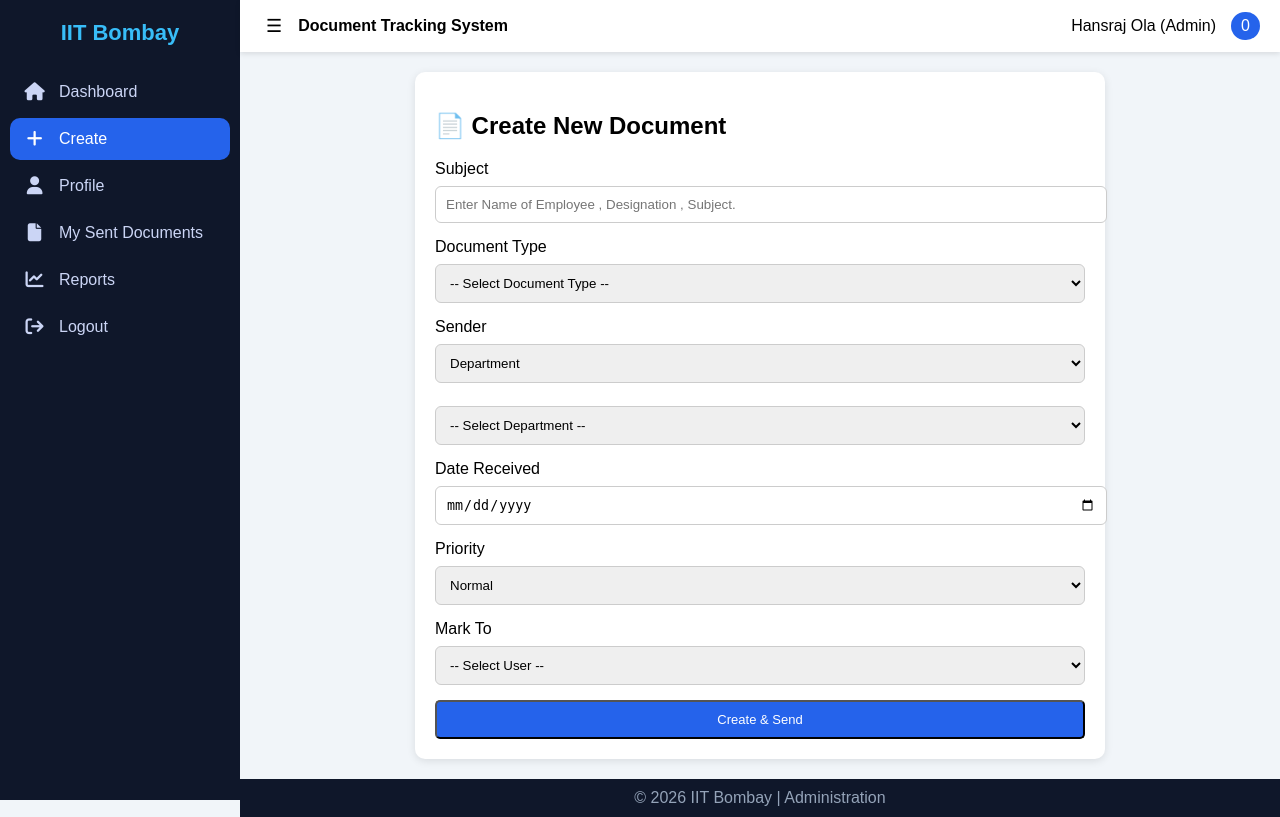
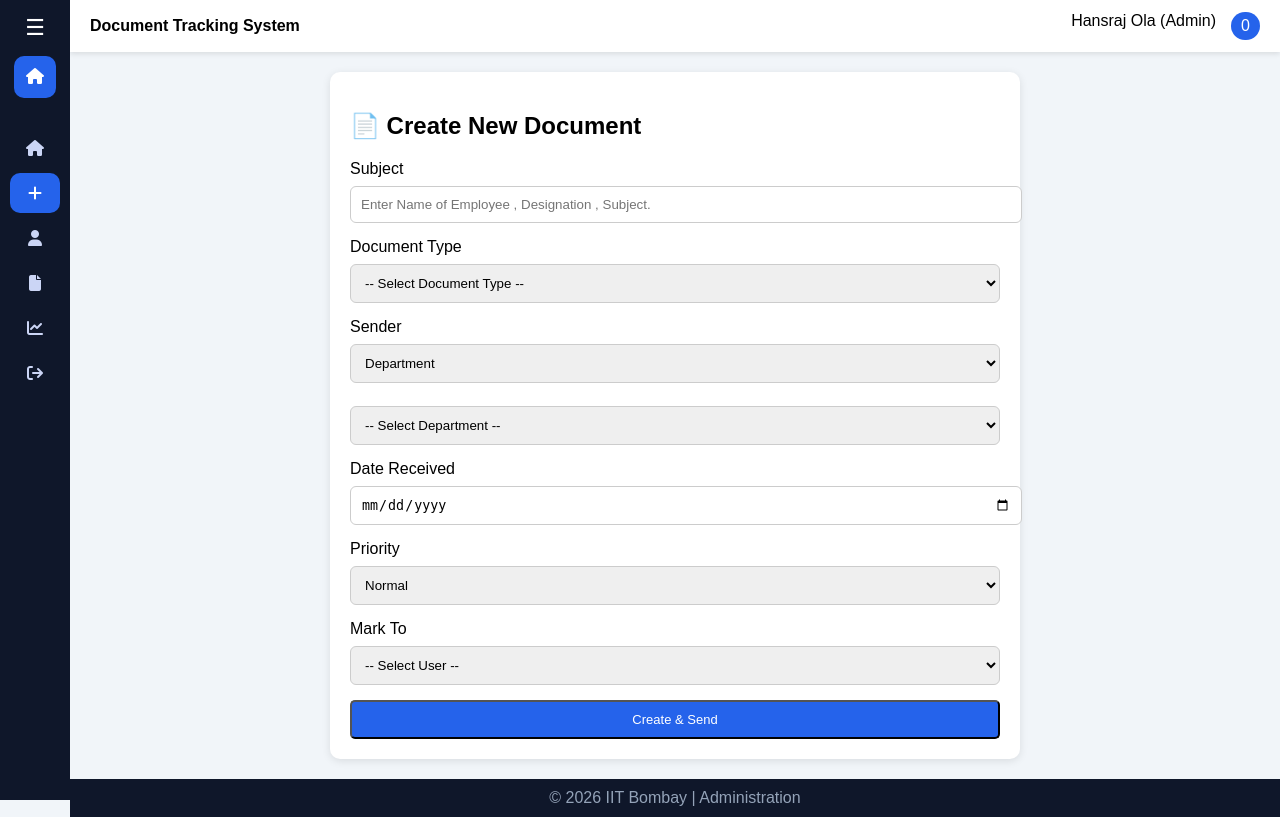
Before and after one commit to olahansraj2021/dts-system, a Django app: page /create/ in a window 1280 px wide. Run offline with Django 5.2, Linux system fonts and the light colour scheme; a user stored in the database is signed in; data comes from the database, SQL or seed files in the repository; data that the repository does not hold is empty.

Commit message:
change in sidebar

```diff
--- a/core/templates/base.html
+++ b/core/templates/base.html
@@ -3,197 +3,210 @@
 <head>
 <title>IIT Bombay Administration Document Tracking System</title>
 
-    <!-- ICONS -->
 <link rel="stylesheet" href="https://cdnjs.cloudflare.com/ajax/libs/font-awesome/6.5.0/css/all.min.css">
 
 <style>
-        body {
-            margin: 0;
-            font-family: Arial;
-            background: #f1f5f9;
-            display: flex;
+body{
+margin:0;
+font-family:Arial;
+background:#f1f5f9;
+display:flex;
 }
 
 /* SIDEBAR */
-        .sidebar {
-            width: 240px;
-            height: 100vh;
-            background: #0f172a;
-            color: white;
-            position: fixed;
-            transition: all 0.3s ease;
-            display: flex;
-            flex-direction: column;
+.sidebar{
+width:240px;
+height:100vh;
+background:#0f172a;
+color:white;
+position:fixed;
+transition:0.3s;
+display:flex;
+flex-direction:column;
 }
 
-        .sidebar.collapsed {
-            width: 70px;
+.sidebar.collapsed{
+width:70px;
 }
 
-        .logo {
-            padding: 20px;
-            font-size: 22px;
-            font-weight: bold;
-            text-align: center;
-            color: #38bdf8;
+/* HEADER (☰ + HOME) */
+.sidebar-header{
+display:flex;
+flex-direction:column;
+align-items:center;
+gap:15px;
+padding:15px 0;
 }
 
-        .sidebar.collapsed .logo-text {
-            display: none;
+.menu-toggle{
+font-size:22px;
+cursor:pointer;
 }
 
-        .menu {
-            list-style: none;
-            padding: 0;
-            margin: 0;
+.home-icon{
+background:#2563eb;
+padding:12px;
+border-radius:10px;
+color:white;
 }
 
-        .menu li {
-            margin: 5px 10px;
+/* LOGO */
+.logo{
+text-align:center;
+color:#38bdf8;
+font-weight:bold;
+margin-bottom:10px;
 }
 
-        .menu a {
-            display: flex;
-            align-items: center;
-            gap: 12px;
-            padding: 12px;
-            border-radius: 10px;
-            text-decoration: none;
-            color: #cbd5f5;
-            transition: 0.3s;
-            position: relative;
+.sidebar.collapsed .logo-text{
+display:none;
 }
 
-        .menu i {
-            font-size: 18px;
-            width: 25px;
-            text-align: center;
+/* MENU */
+.menu{
+list-style:none;
+padding:0;
+margin:0;
 }
 
-        .menu-text {
-            white-space: nowrap;
+.menu li{
+margin:5px 10px;
 }
 
-        .sidebar.collapsed .menu-text {
-            display: none;
+.menu a{
+display:flex;
+align-items:center;
+gap:12px;
+padding:12px;
+border-radius:10px;
+text-decoration:none;
+color:#cbd5f5;
+transition:0.2s;
+position:relative;
 }
 
-        .sidebar.collapsed a {
-            justify-content: center;
+.menu i{
+width:25px;
+text-align:center;
 }
 
-        .menu a:hover {
-            background: #1e293b;
-            color: #38bdf8;
-            transform: translateX(5px);
+.sidebar.collapsed .menu-text{
+display:none;
 }
 
-        .menu li.active a {
-            background: #2563eb;
-            color: white;
+.sidebar.collapsed a{
+justify-content:center;
+}
+
+/* HOVER FIX */
+.menu a:hover{
+background:#1e293b;
+color:#38bdf8;
+}
+
+/* ACTIVE */
+.menu li.active a{
+background:#2563eb;
+color:white;
 }
 
 /* TOOLTIP */
-        .sidebar.collapsed a::after {
-            content: attr(data-title);
-            position: absolute;
-            left: 80px;
-            background: black;
-            color: white;
-            padding: 5px 8px;
-            border-radius: 5px;
-            opacity: 0;
-            pointer-events: none;
-            transition: 0.2s;
+.sidebar.collapsed a::after{
+content:attr(data-title);
+position:absolute;
+left:75px;
+background:#000;
+color:#fff;
+padding:4px 8px;
+border-radius:5px;
+opacity:0;
+transition:0.2s;
+font-size:12px;
 }
 
-        .sidebar.collapsed a:hover::after {
-            opacity: 1;
+.sidebar.collapsed a:hover::after{
+opacity:1;
 }
 
 /* MAIN */
-        .main {
-            margin-left: 240px;
-            width: 100%;
-            display: flex;
-            flex-direction: column;
-            min-height: 100vh;
-            transition: margin-left 0.3s ease;
+.main{
+margin-left:240px;
+width:100%;
+transition:0.3s;
+display:flex;
+flex-direction:column;
+min-height:100vh;
 }
 
-        .main.collapsed {
-            margin-left: 70px;
+.main.collapsed{
+margin-left:70px;
 }
 
 /* TOPBAR */
-        .topbar {
-            position: sticky;
-            top: 0;
-            z-index: 1000;
-            background: white;
-            padding: 12px 20px;
-            display: flex;
-            justify-content: space-between;
-            align-items: center;
-            box-shadow: 0 2px 5px rgba(0,0,0,0.1);
+.topbar{
+background:white;
+padding:12px 20px;
+display:flex;
+justify-content:space-between;
+align-items:center;
+box-shadow:0 2px 5px rgba(0,0,0,0.1);
 }
 
 /* CONTENT */
-        .container {
-            padding: 20px;
-            flex: 1;
+.container{
+padding:20px;
+flex:1;
 }
 
 /* FOOTER */
-        .footer {
-            background: #0f172a;
-            color: #94a3b8;
-            text-align: center;
-            padding: 10px;
+.footer{
+background:#0f172a;
+color:#94a3b8;
+text-align:center;
+padding:10px;
 }
 
-        /* CARDS */
-        .card {
-            background: white;
-            padding: 20px;
-            margin-bottom: 20px;
-            border-radius: 10px;
-            box-shadow: 0 2px 8px rgba(0,0,0,0.1);
+/* CARD */
+.card{
+background:white;
+padding:20px;
+margin-bottom:20px;
+border-radius:10px;
+box-shadow:0 2px 8px rgba(0,0,0,0.1);
 }
 
 /* TABLE */
-        .styled-table {
-            width: 100%;
-            border-collapse: collapse;
+.styled-table{
+width:100%;
+border-collapse:collapse;
 }
 
-        .styled-table th {
-            background: #1e293b;
-            color: white;
-            padding: 10px;
+.styled-table th{
+background:#1e293b;
+color:white;
+padding:10px;
 }
 
-        .styled-table td {
-            padding: 10px;
-            border-bottom: 1px solid #ddd;
+.styled-table td{
+padding:10px;
+border-bottom:1px solid #ddd;
 }
 
-        .styled-table tr:hover {
-            background: #f1f5f9;
+.styled-table tr:hover{
+background:#e2e8f0; /* FIXED hover */
 }
 
-        /* BUTTONS */
-        .btn {
-            padding: 5px 10px;
-            border-radius: 5px;
-            text-decoration: none;
-            font-size: 13px;
-            display: inline-block;
+/* BUTTON */
+.btn{
+padding:5px 10px;
+border-radius:5px;
+text-decoration:none;
+font-size:13px;
 }
 
-        .blue { background:#2563eb; color:white; }
-        .red { background:#dc2626; color:white; }
-        .gray { background:#64748b; color:white; }
+.blue{background:#2563eb;color:white;}
+.red{background:#dc2626;color:white;}
+.gray{background:#64748b;color:white;}
 
 </style>
 </head>
@@ -201,7 +214,14 @@
 <body>
 
 <!-- SIDEBAR -->
-<div class="sidebar" id="sidebar">
+<div class="sidebar collapsed" id="sidebar">
+
+<div class="sidebar-header">
+<div class="menu-toggle" onclick="toggleSidebar()">☰</div>
+<a href="{% url 'dashboard' %}" class="home-icon">
+<i class="fa fa-home"></i>
+</a>
+</div>
 
 <div class="logo">
 <span class="logo-text">IIT Bombay</span>
@@ -209,7 +229,6 @@
 
 <ul class="menu">
 
-    <!-- Dashboard -->
 <li class="{% if request.resolver_match.url_name == 'dashboard' %}active{% endif %}">
 <a href="{% url 'dashboard' %}" data-title="Dashboard">
 <i class="fa fa-home"></i>
@@ -217,7 +236,6 @@
 </a>
 </li>
 
-    <!-- Master Dashboard (Deputy Registrar only) -->
 {% if request.user.profile.role == "Deputy Registrar" %}
 <li class="{% if request.resolver_match.url_name == 'master_dashboard' %}active{% endif %}">
 <a href="{% url 'master_dashboard' %}" data-title="Master Dashboard">
@@ -227,7 +245,6 @@
 </li>
 {% endif %}
 
-    <!-- Create -->
 <li class="{% if request.resolver_match.url_name == 'create_document' %}active{% endif %}">
 <a href="{% url 'create_document' %}" data-title="Create">
 <i class="fa fa-plus"></i>
@@ -235,7 +252,6 @@
 </a>
 </li>
 
-    <!-- Profile -->
 <li class="{% if request.resolver_match.url_name == 'profile' %}active{% endif %}">
 <a href="{% url 'profile' %}" data-title="Profile">
 <i class="fa fa-user"></i>
@@ -243,7 +259,6 @@
 </a>
 </li>
 
-    <!-- Sent Documents -->
 <li class="{% if request.resolver_match.url_name == 'sent_documents' %}active{% endif %}">
 <a href="{% url 'sent_documents' %}" data-title="My Sent Documents">
 <i class="fa fa-file"></i>
@@ -251,7 +266,6 @@
 </a>
 </li>
 
-    <!-- Reports -->
 <li class="{% if request.resolver_match.url_name == 'report' %}active{% endif %}">
 <a href="{% url 'report' %}" data-title="Reports">
 <i class="fa fa-line-chart"></i>
@@ -259,7 +273,6 @@
 </a>
 </li>
 
-    <!-- Logout -->
 <li>
 <a href="{% url 'logout' %}" data-title="Logout" onclick="return confirmLogout()">
 <i class="fa fa-sign-out"></i>
@@ -268,41 +281,31 @@
 </li>
 
 </ul>
-
 </div>
 
 <!-- MAIN -->
-<div class="main" id="main">
+<div class="main collapsed" id="main">
 
-    <!-- TOPBAR -->
 <div class="topbar">
 
-        <div style="display:flex; align-items:center; gap:10px;">
-            <button onclick="toggleSidebar()" style="font-size:18px; background:none; border:none; cursor:pointer;">
-                ☰
-            </button>
-            <span style="font-weight:bold;">Document Tracking System</span>
+<div style="font-weight:bold;">
+Document Tracking System
 </div>
 
-        <div style="display:flex; align-items:center; gap:15px;">
-            <span>
-                {{ request.user.get_full_name }} ({{ request.user.profile.role }})
-            </span>
+<div style="display:flex;gap:15px;">
+<span>{{ request.user.get_full_name }} ({{ request.user.profile.role }})</span>
 
-            <span style="background:#2563eb; color:white; padding:5px 10px; border-radius:20px;">
+<span style="background:#2563eb;color:white;padding:5px 10px;border-radius:20px;">
 {{ pending_count }}
 </span>
 </div>
 
 </div>
 
-    <!-- CONTENT -->
 <div class="container">
-        {% block content %}
-        {% endblock %}
+{% block content %}{% endblock %}
 </div>
 
-    <!-- FOOTER -->
 <div class="footer">
 © 2026 IIT Bombay | Administration
 </div>
@@ -310,14 +313,12 @@
 </div>
 
 <script>
-function toggleSidebar() {
+function toggleSidebar(){
 document.getElementById("sidebar").classList.toggle("collapsed");
 document.getElementById("main").classList.toggle("collapsed");
 }
-    window.onload = function(){
-    document.body.classList.add("collapsed");}
 
-function confirmLogout() {
+function confirmLogout(){
 return confirm("Are you sure you want to logout?");
 }
 </script>
```
Lines whose indentation alone changed are shown as unchanged.
